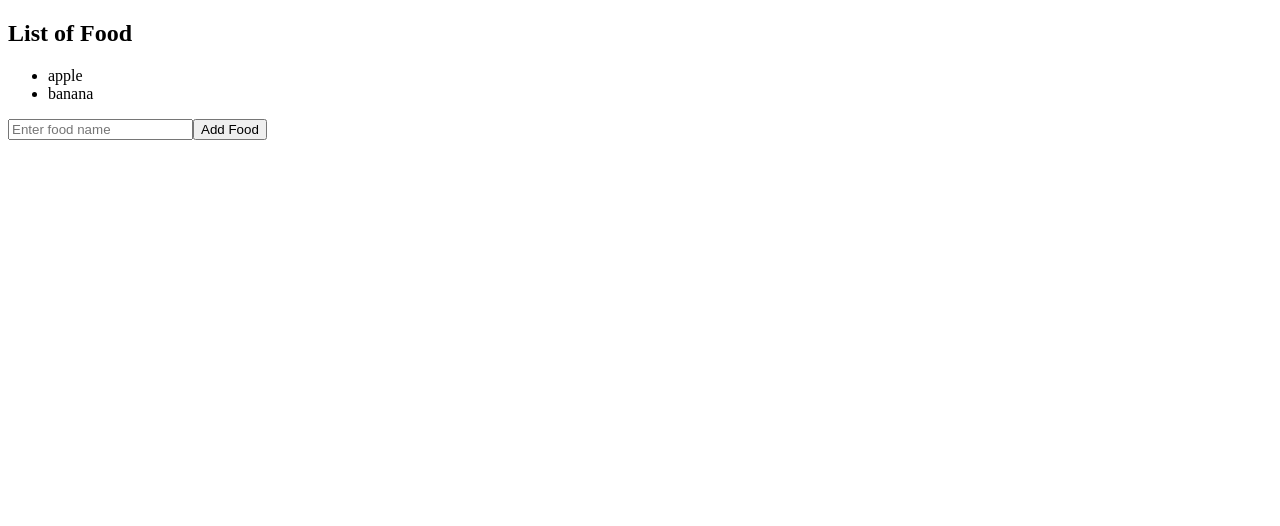
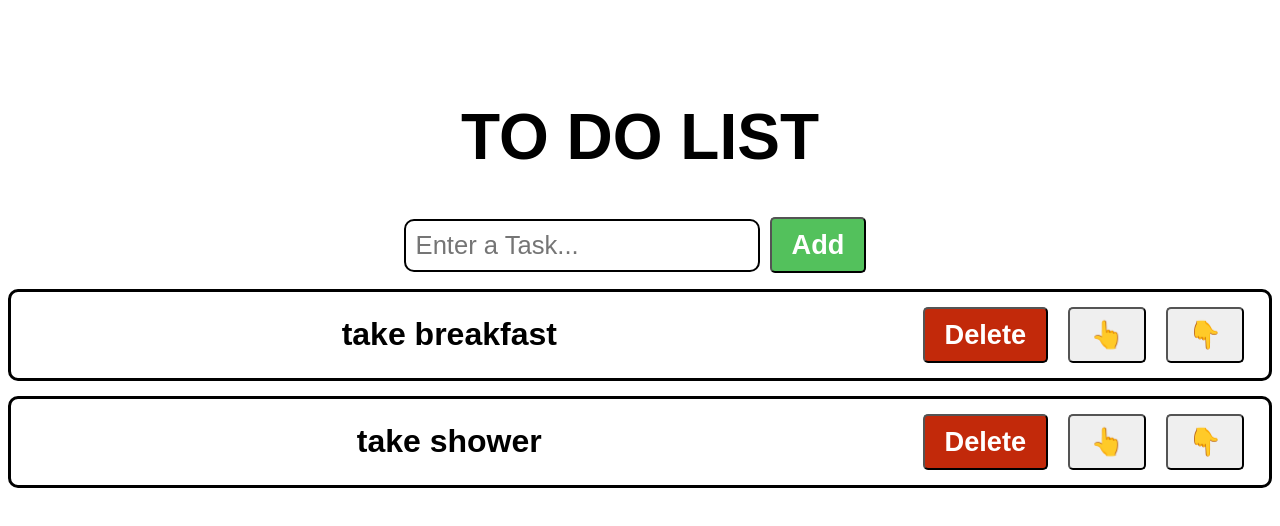
Before and after one commit to kumar-kanhaiya/WebDevlopment, a React (Vite) app in the folder my-react-app/: page / in a window 1280 px wide. Shown: the top 526 px of the page. Built offline with nearby package versions, Linux system fonts and the light colour scheme.

Commit message:
Add files via upload

```diff
--- a/my-react-app/src/App.jsx
+++ b/my-react-app/src/App.jsx
@@ -11,7 +11,8 @@
 // import Counter from "./Counter";
 // import Component from "./Component";
 // import ColorChange from "./ColorChange";
-import UpdateState from "./updateState.jsx";
+// import UpdateState from "./updateState.jsx";
+import ToDoList from "./ToDoList";
 function App() {
   // const fruits = [{name:"apple" , calories: 95},
   //                    {name:"orange", calories: 45},
@@ -31,7 +32,7 @@ function App() {
     <>
 
 
-      <UpdateState/>
+      <ToDoList/>
 
     {/* <Button></Button> */}
 
--- /dev/null
+++ b/my-react-app/src/ToDoList.jsx
@@ -0,0 +1,74 @@
+import React, {useState} from 'react'
+
+function ToDoList(){
+
+    const [tasks , setTask] = useState(["take breakfast"
+        , "take shower"
+    ]);
+
+    const [newTask , setNewTask] = useState("");
+
+    function handleInputChange(event){
+        setNewTask(event.target.value)
+        event.target.value = " ";
+    }
+    function addTask(){
+        if(newTask.trim() !== ""){
+
+            setTask(t => [...t , newTask])
+            setNewTask("");
+        }
+
+
+    }
+    function deleteTask(index){
+        setTask(tasks.filter((_,i) => i!==index ))
+
+    }
+    function moveTaskUp(index){
+
+    }
+    function moveTaskDown(index){
+
+    }
+
+    return(
+        <>
+            <div className='to-do-list'>
+                <h1>TO DO LIST</h1>
+
+                <div>
+                    <input type="text"
+                    placeholder='Enter a Task...'
+                    value={newTask}
+                    onChange={handleInputChange}/>
+                    <button className='add-button' onClick={addTask}>
+                        Add
+                    </button>
+                </div>
+
+                <ol>
+                    {tasks.map((task , index) =>
+                    <li key={index}>
+                        <span className='text'> {task}</span>
+                        <button className='delete-button'
+                         onClick={()=>deleteTask(index)}>
+                            Delete
+                        </button>
+                        <button className='move-button'
+                         onClick={()=>moveTaskUp(index)}>
+                            👆
+                        </button>
+                        <button className='move-button'
+                         onClick={()=>moveTaskDown(index)}>
+                            👇
+                        </button>
+                    </li> )}
+                </ol>
+
+            </div>
+        </>
+    )
+}
+
+export default ToDoList;
--- a/my-react-app/src/index.css
+++ b/my-react-app/src/index.css
@@ -104,3 +104,66 @@
    border-radius: 10px;
    border: 3px solid hsla(0, 0%, 0%, 0.61) ;
  } */
+
+
+ .to-do-list{
+  font-family: Arial, Helvetica, sans-serif;
+  text-align: center;
+  margin-top: 100px;
+ }
+ h1{
+  font-size: 4rem;
+ }
+ button{
+  font-size: 1.7rem;
+  font-weight: bold;
+  padding: 10px 20px;
+  color: white;
+  border-radius: 5px;
+  cursor: pointer;
+  margin: 0px 10px;
+  transition:  background-color 0.5 ease;
+ }
+
+ .add-button{
+  background-color: hsl(125, 47%, 54%);
+ }
+ .add-button:hover{
+  background-color: hsl(125, 47%, 44%);
+ }
+ .delete-button{
+  margin-left: 50px;
+  background-color: hsl(10, 90%, 40%);
+ }
+ .delete-button:hover{
+  background-color: hsl(10, 90%, 30%);
+ }
+input[type="text"]{
+  font-size: 1.6rem;
+  padding: 10px;
+  border: 2px solid black;
+  border-radius: 10px;
+  color: black;
+}
+ol{
+  padding: 0;
+
+}
+li{
+  font-size: 2rem;
+  font-weight: bold;
+  padding: 15px;
+  background-color: white;
+  margin-bottom: 15px;
+  border: 3px solid black ;
+  border-radius: 10px;
+  display: flex;
+  align-items: center;
+  justify-content: center;
+}
+.text{
+  flex-grow: 1;
+  flex-shrink: 1;
+  flex-basis: 0%;
+
+}
```
